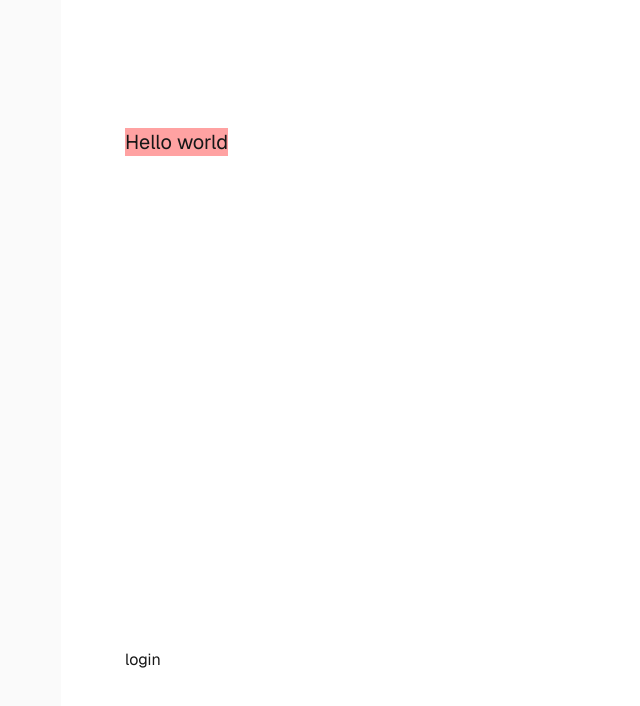
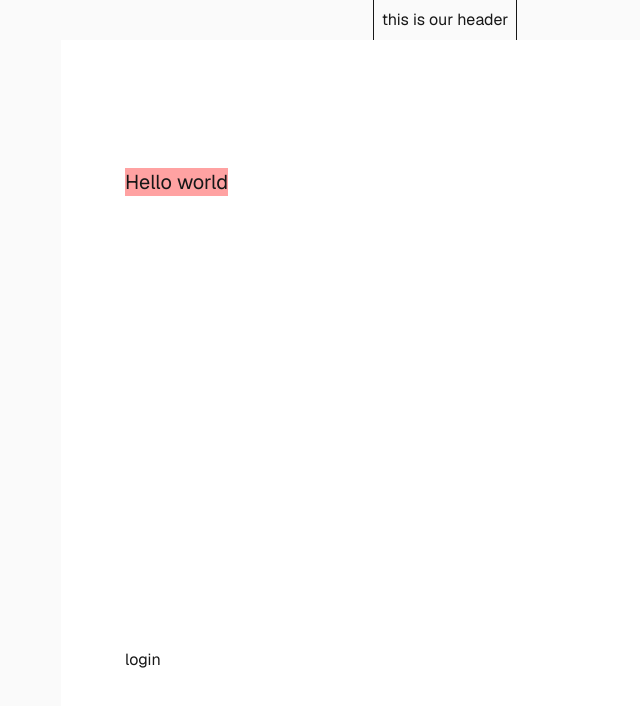
Before and after one commit to ssherifbusiness-cpu/medical_database_app, a Next.js app: page / in a window 1280 px wide. Shown: the top 706 px of the page, without its empty margins (195-835 px from the left). Built offline with nearby package versions, Linux system fonts and the light colour scheme.

Commit message:
Added header reusable component

```diff
--- /dev/null
+++ b/app/components/header.tsx
@@ -0,0 +1,7 @@
+export default function Header() {
+  return (
+    <div>
+      <div className="outline b-2 p-2">this is our header</div>
+    </div>
+  )
+}
--- a/app/page.tsx
+++ b/app/page.tsx
@@ -3,10 +3,12 @@ Brief:
 This is the main file for our application
 */
 import Link from "next/link";
+import Header from "./components/header";
 
 export default function Home() {
   return (
     <div className="flex flex-col flex-1 items-center justify-center bg-zinc-50 font-sans dark:bg-black">
+      <Header />
       <main className="flex flex-1 w-full max-w-3xl flex-col items-center justify-between py-32 px-16 bg-white dark:bg-black sm:items-start">
         <h1 className="bg-red-300 text-xl">Hello world</h1>
         <button><Link href="/login">login</Link></button>
```
Also changed, not shown: 1 other file (tests, documents, lock files or other folders).
